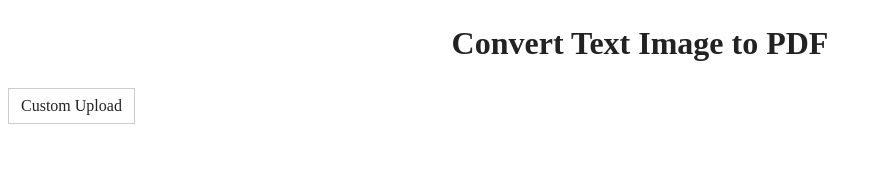
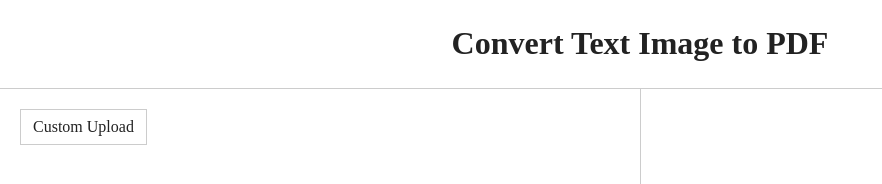
Before and after one commit to ash123mani/text-image-to-pdf-converter, a website built with webpack: page index.html in a window 1280 px wide. Shown: the top 184 px of the page, without its empty margins (0-882 px from the left). Built offline with nearby package versions, Linux system fonts and the light colour scheme; what tesseract.js would draw is missing.

Commit message:
updated the layout

```diff
--- a/css/home-page.css
+++ b/css/home-page.css
@@ -1,6 +1,7 @@
 .home-page-header {
   margin: auto;
   text-align: center;
+  border-bottom: 1px solid #ccc;
 }
 
 input[type="file"] {
@@ -12,15 +13,33 @@ input[type="file"] {
   display: inline-block;
   padding: 6px 12px;
   cursor: pointer;
+  position: sticky;
+  top: 0;
 }
 
 .home-page-content {
-  display: grid;
-  grid-template-columns: 1fr 1fr;
+  display: flex;
+  height: calc(100vh - 92px);
+  justify-content: center;
+}
+
+.vertical-divider {
+  width: 1px;
+  height: 100%;
+  background-color: #ccc;
+}
+
+.upload-section {
+  padding: 20px;
+  flex: 1;
+  overflow: auto;
 }
 
 .generated-section {
   white-space: pre-wrap;
+  flex: 1;
+  padding: 20px;
+  overflow: auto;
 }
 
 #file-list {
--- a/css/style.css
+++ b/css/style.css
@@ -15,6 +15,12 @@ html {
   color: #222;
   font-size: 1em;
   line-height: 1.4;
+}
+
+body {
+  height: 100%;
+  margin: 0;
+  /*overflow: hidden;*/
 }
 
 /*
--- a/index.html
+++ b/index.html
@@ -35,6 +35,7 @@
        </label>
        <div id="file-list" style="margin-top: 20px;"></div>
      </section>
+     <div class="vertical-divider"></div>
      <section class="generated-section">
      </section>
    </div>
--- a/js/app.js
+++ b/js/app.js
@@ -17,16 +17,16 @@ uploader.addEventListener('change', (event) => {
     const fileItem = document.createElement('div');
     fileItem.style.marginBottom = '10px';
 
-    const name = document.createElement('strong');
-    name.textContent = file.name;
-    fileItem.appendChild(name);
+    // const name = document.createElement('strong');
+    // name.textContent = file.name;
+    // fileItem.appendChild(name);
 
     // Preview for images
     if (file.type.startsWith('image/')) {
       const img = document.createElement('img');
       img.src = URL.createObjectURL(file);
-      img.style.maxWidth = '400px';
-      img.style.maxHeight = '400px';
+      img.style.maxWidth = '600px';
+      img.style.maxHeight = '600px';
       img.style.display = 'block';
       img.style.marginTop = '5px';
       fileItem.appendChild(img);
```
